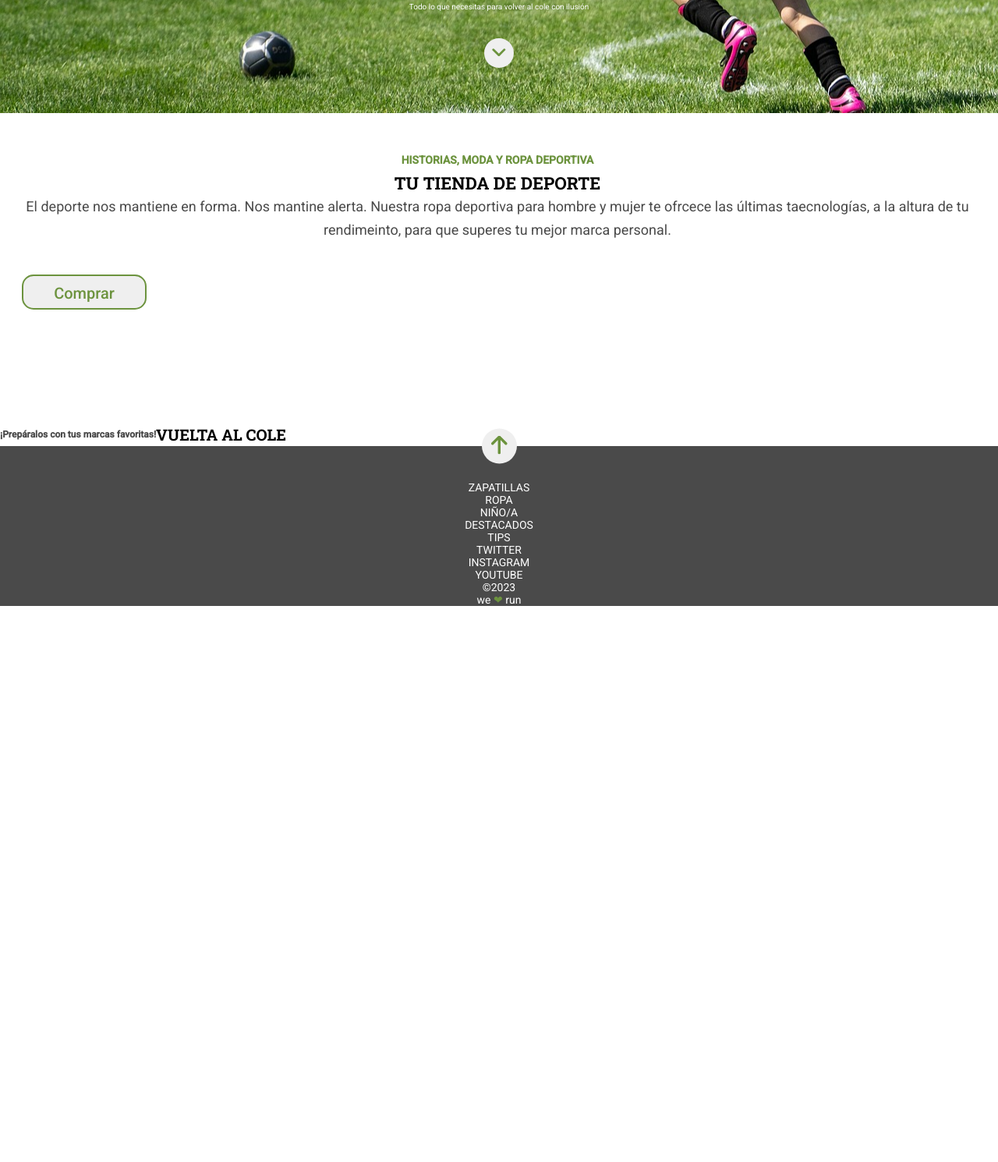
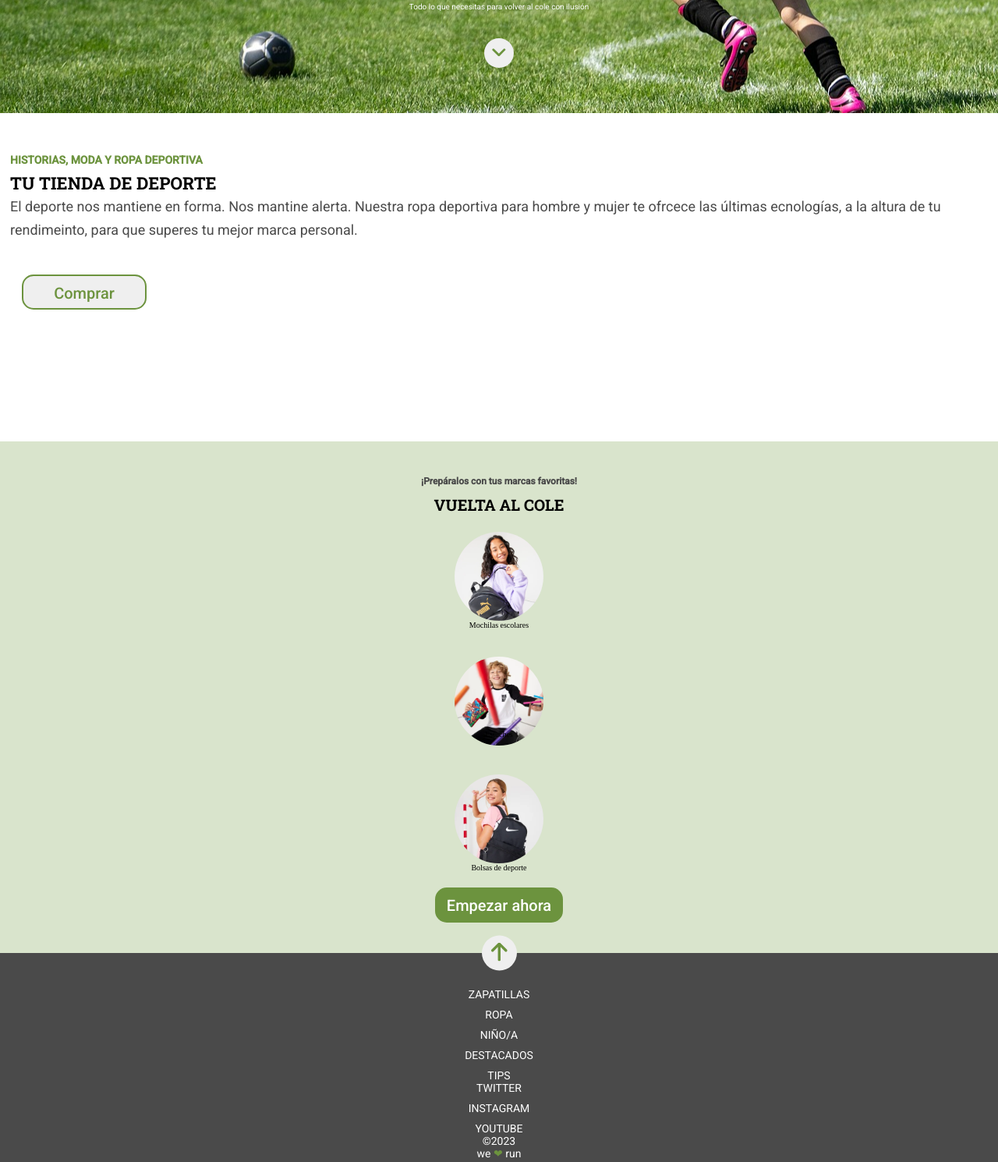
Before and after one commit to Adalab/modulo-1-evaluacion-final-Aranzazu-Barrutia, a website: page public/index.html in a window 1280 px wide. Shown: the part 407-1897 px from the top of the page at 78% size. Before the commit the page ends 1184 px from the top, so only its background shows below. Drawn offline with Linux system fonts and the light colour scheme.

Commit message:
styling css

```diff
--- a/public/index.html
+++ b/public/index.html
@@ -53,7 +53,7 @@
           <h2 class="main-subtitle">tu tienda de deporte</h2>
           <p class="main-content">
             El deporte nos mantiene en forma. Nos mantine alerta. Nuestra ropa
-            deportiva para hombre y mujer te ofrcece las últimas taecnologías, a la
+            deportiva para hombre y mujer te ofrcece las últimas ecnologías, a la
             altura de tu rendimeinto, para que superes tu mejor marca personal.
           </p>
         </article>
@@ -62,10 +62,27 @@
         </button>
       </section>
 
-      <section class="getback">
-        <h3 class="getback-h3">¡Prepáralos con tus marcas favoritas!</h4>
-        <h2 class="getback-h2">Vuelta al cole</h2>
+      <section class="content">
+        <h3 class="content-h3">¡Prepáralos con tus marcas favoritas!</h4>
+        <h2 class="content-h2">Vuelta al cole</h2>
 
+
+
+      <nav class="getback">
+          <img class="getback-img1" src="./assets/images/mochilaEscolar.png" alt="" />
+          <p>Mochilas escolares</p>
+
+          <img class="getback-img2" src="./assets/images/estuches.png" alt="" />
+          <p>Estuches</p>
+
+          <img class="getback-img3" src="./assets/images/bolsaDeporte.png" alt="" />
+          <p>Bolsas de deporte</p>
+
+          <button class="getback-start">
+          <a href="https://adalab.es" target="_blank"></a> Empezar ahora
+        </button>
+        </nav>
+      </section>
 
     </main>
     <footer>
--- a/src/scss/layout/_footer.scss
+++ b/src/scss/layout/_footer.scss
@@ -7,6 +7,8 @@
   font-family: $content;
   font-size: 1.4rem;
   list-style: none;
+  height: 433px;
+
   &-button {
     width: 4.5rem;
     height: 4.5rem;
@@ -19,12 +21,15 @@
     flex-direction: column;
     align-items: center;
     text-transform: uppercase;
+    gap: 10px;
+
     li {
       list-style: none;
     }
     a {
       color: $white;
       text-decoration: none;
+      font-family: $cobtent;
     }
   }
   &-copy {
--- a/src/scss/layout/_getback.scss
+++ b/src/scss/layout/_getback.scss
@@ -1,7 +1,12 @@
-.getback {
+.content {
   display: flex;
+  flex-direction: column;
   text-align: center;
+  background-color: $light-grey;
+  height: 656px;
+
   &-h3 {
+    margin-top: 36px;
     font-family: $content;
     font-size: 1.2rem;
     line-height: 3rem;
@@ -9,13 +14,10 @@
   }
 
   &-h2 {
-    margin-block-start: 0px;
-    writing-mode: horizontal-tb;
-    margin-block-end: 0px;
+    text-transform: uppercase;
     font-family: $titles;
     font-size: 2rem;
     line-height: 3rem;
     color: $black;
-    text-transform: uppercase;
   }
 }
--- a/src/scss/layout/_getbackIcons.scss
+++ b/src/scss/layout/_getbackIcons.scss
@@ -1,14 +1,16 @@
 .getback {
   display: grid;
   grid-template-columns: 1fr;
-  grid-template-rows: 1fr 1fr 1fr;
+  grid-template-rows: 1fr 0px 140px;
+
   justify-items: center;
-  -ms-grid-row-span: 46px;
+  align-items: start;
 
   &-img1 {
     height: 114px;
     width: 114px;
     border-radius: 50%;
+    margin-top: 20px;
   }
   &-img2 {
     height: 114px;
@@ -25,8 +27,8 @@
 }
 .getback-start {
   height: 4.5rem;
-  width: 16rem;
-  margin: 42px 0 145px 15px;
+  width: 16.4rem;
+  margin-top: 2rem;
   background-color: $moss-green;
   color: $white;
   border: none;
--- a/src/scss/layout/_shop.scss
+++ b/src/scss/layout/_shop.scss
@@ -1,11 +1,13 @@
 .main {
   margin-left: 1.3rem;
   margin-right: 1.7rem;
+  height: 376px;
+
   &-title {
     font-family: $content;
     font-size: 1.4rem;
     line-height: 3rem;
-    text-align: center;
+    text-align: left;
     text-transform: uppercase;
     color: $moss-green;
     margin-top: 45px;
@@ -14,20 +16,24 @@
     font-family: $titles;
     font-size: 2.2rem;
     line-height: 3rem;
-    text-align: center;
+    text-align: left;
     text-transform: uppercase;
     color: $black;
   }
   &-content {
+    text-align: left;
     font-family: $content;
     font-size: 1.8rem;
     line-height: 3rem;
-    text-align: center;
+
     color: $greyish-brown;
   }
 }
 
 .main-buy {
+  margin-left: 1.3rem;
+  margin-right: 1.7rem;
+  margin-top: 4.2rem;
   height: 4.5rem;
   width: 16rem;
   margin: 42px 0 145px 15px;
--- a/src/scss/main.scss
+++ b/src/scss/main.scss
@@ -7,4 +7,5 @@
 @import "layout/header";
 @import "layout/shop";
 @import "layout/getback";
-@import "layout/getbackIcons" @import "layout/footer";
+@import "layout/getbackIcons";
+@import "layout/footer";
```
Also changed, not shown: src/html/partials/getback.html (+3 -3 lines), src/html/partials/getbackIcons.html (+2 -2 lines), src/html/partials/shop.html (+1 -1 lines), public/assets/css/main.css, public/getbackIcons.html (deleted).
